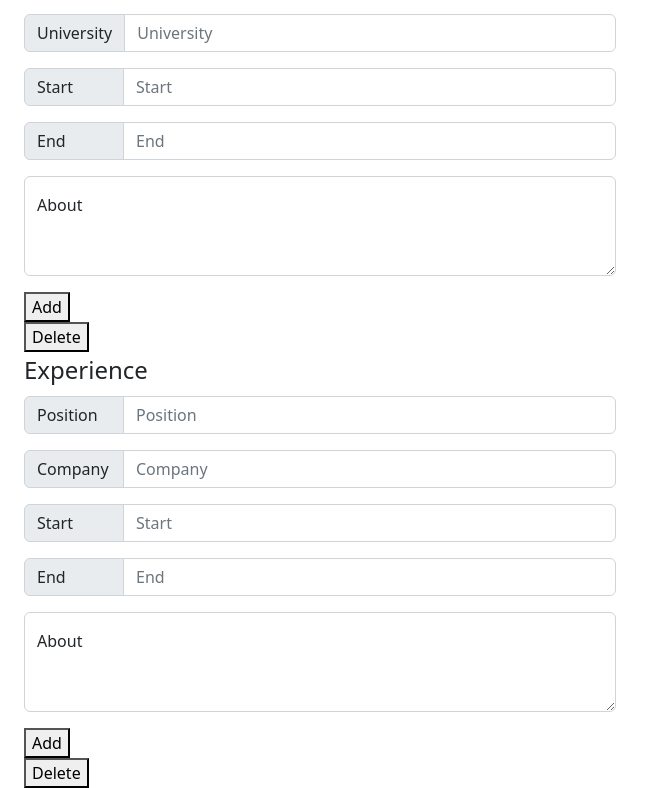
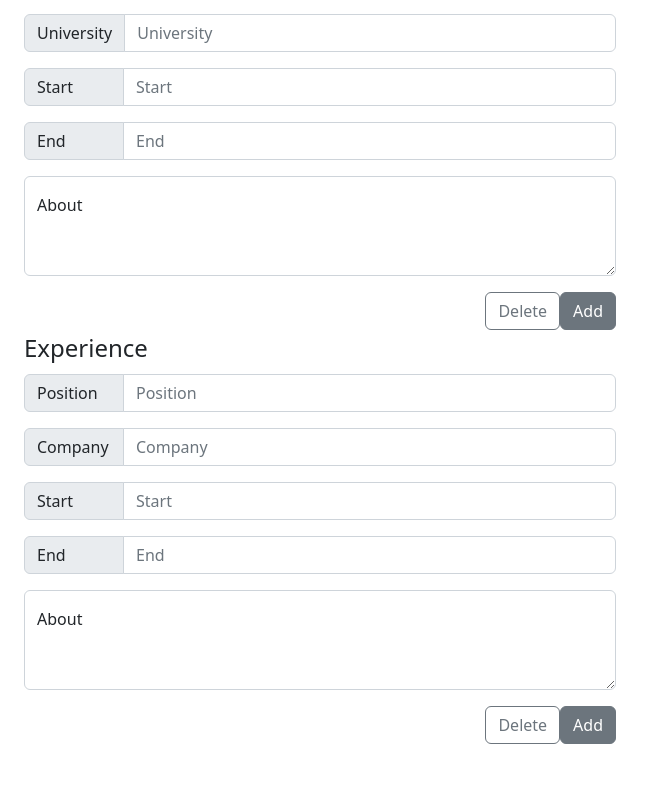
Before and after one commit to J-724/CV-Project, a React app: page / in a window 1280 px wide. Shown: the part 460-1248 px from the top of the page, without its empty margins (0-655 px from the left). After the commit the page ends 1204 px from the top, so only its background shows below. Built offline with nearby package versions, Linux system fonts and the light colour scheme.

Commit message:
Styles for buttons

```diff
--- a/src/components/cvForm/Education.js
+++ b/src/components/cvForm/Education.js
@@ -43,12 +43,13 @@ class Education extends Component {
                     name='about'
                     onChange={(e) => this.props.onChange(this.props.id, e)}
                 />
-                <div className='btn-container'>
-                    <AddButton handleAdd={this.props.handleAdd}/>
+                <div className='btn-container d-grip d-flex justify-content-end'>
                     <DelButton
                         id ={this.props.id}
                         handleDelete={this.props.handleDelete}
                     />
+                    <AddButton handleAdd={this.props.handleAdd}/>
+
                 </div>
             </div>
         )
--- a/src/components/cvForm/Experience.js
+++ b/src/components/cvForm/Experience.js
@@ -43,12 +43,12 @@ class Experience extends Component {
                     name='about'
                     onChange={(e) => this.props.onChange(this.props.id, e)}
                 />
-                <div className='btn-container'>
-                    <AddButton handleAdd={this.props.handleAdd}/>
-                    <DelButton
-                        id ={this.props.id}
-                        handleDelete={this.props.handleDelete}
-                    />
+                <div className='btn-container d-grip d-flex justify-content-end'>
+                        <DelButton
+                            id ={this.props.id}
+                            handleDelete={this.props.handleDelete}
+                        />
+                        <AddButton handleAdd={this.props.handleAdd}/>
                 </div>
             </div>
         )
--- a/src/components/cvForm/misc/BtnsAddDel.js
+++ b/src/components/cvForm/misc/BtnsAddDel.js
@@ -3,14 +3,12 @@ import React from "react";
 class AddButton extends React.Component {
   render() {
     return (
-      <div className='btn-container'>
-        <button
-        className='add-btn'
-        onClick={() => this.props.handleAdd()}
-        >
-            Add
-        </button>
-      </div>
+      <button
+      className='btn btn-secondary col-auto'
+      onClick={() => this.props.handleAdd()}
+      >
+          Add
+      </button>
     )
   }
 }
@@ -19,7 +17,7 @@ class DelButton extends React.Component {
   render() {
     return (
       <button
-          className='del-btn'
+          className='btn btn-outline-secondary col-auto'
           onClick={() => this.props.handleDelete(this.props.id)}
         >
             Delete
```
Also changed, not shown: 2 other files (tests, documents, lock files or other folders).
